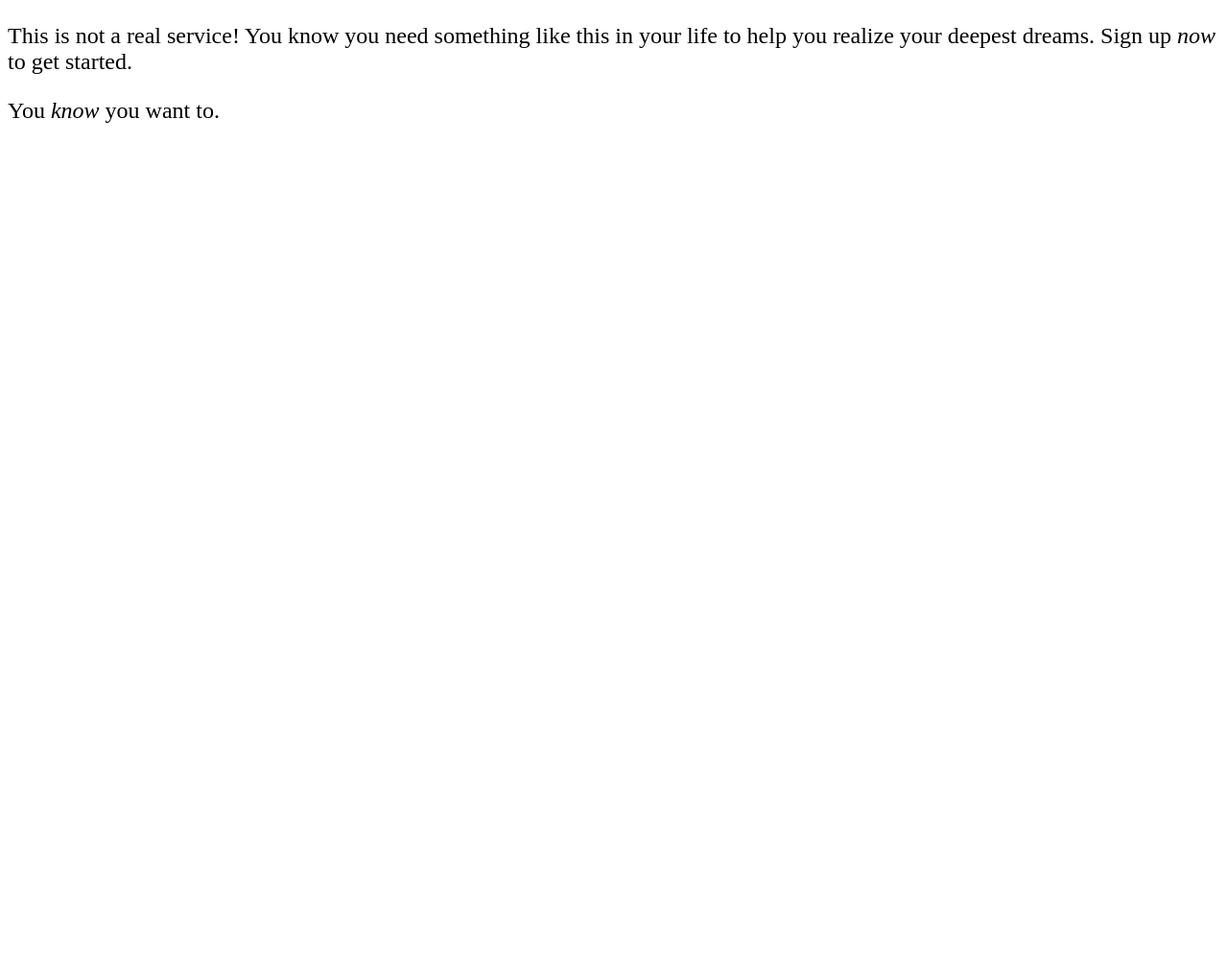
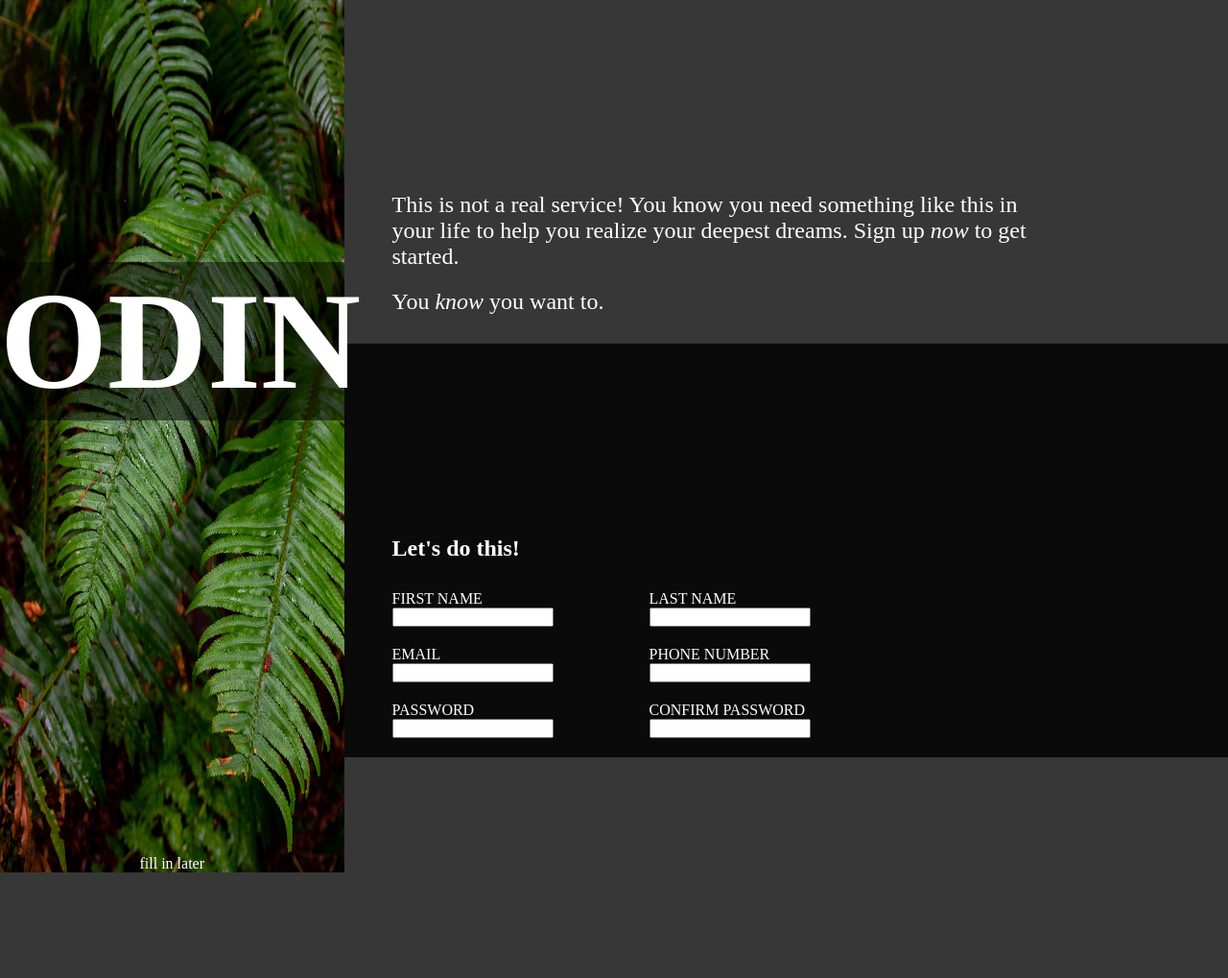
Before and after one commit to ImExtraPolite/signUpForm, a plain HTML site: page index.html in a window 1280 px wide. Shown: the whole page at 96% size. Before the commit the page ends 800 px from the top, so only its background shows below. Drawn offline with Linux system fonts and the light colour scheme.

Commit message:
almost done

```diff
--- a/index.html
+++ b/index.html
@@ -9,14 +9,46 @@
 </head>
 <body>
     <div id="container">
-        <div class="mainLeft"></div>
+        <div class="mainLeft">
+            <img src="images/signUpBackground.jpg" alt="">
+
+            <h1 class="title">ODIN</h1>
+            <p class="copyright">fill in later</p>
+        </div>
+
         <div class="mainRight">
             <div class="top">
                 <p>This is not a real service! You know you need something like this in your life to help you realize your deepest dreams. Sign up <span>now</span> to get started.</p>
 
                 <p>You <span>know</span> you want to.</p>
             </div>
-            <div class="middle"></div>
+            <div class="middle">
+                <h2>Let's do this!</h2>
+
+                <div>
+                    <div class="inputInfo1">
+                        <label for="first-name">FIRST NAME</label>
+                        <input type="text" id="first-name">
+
+                        <label for="email">EMAIL</label>
+                        <input type="email" id="email">
+
+                        <label for="password">PASSWORD</label>
+                        <input type="password" id="password">
+                    </div>
+
+                    <div class="inputInfo2">
+                        <label for="last-name">LAST NAME</label>
+                        <input type="text" id="last-name">
+
+                        <label for="phone-number">PHONE NUMBER</label>
+                        <input type="number" id="phone-number">
+
+                        <label for="confirm-password">CONFIRM PASSWORD</label>
+                        <input type="password" id="confirm-password">
+                    </div>
+                </div>
+            </div>
             <div class="bottom"></div>
         </div>
     </div>
--- a/style.css
+++ b/style.css
@@ -1,3 +1,34 @@
+* {
+    margin: 0;
+    padding: 0;
+    font-family: ubuntu;
+}
+
+body {
+    background-color: rgb(55, 55, 55);
+    color: white;
+}
+
+#container {
+    display: flex;
+}
+
+.mainLeft {
+    width: 50%;
+    height: 909px;
+    position: relative;
+}
+
+.mainLeft img {
+    width: 100%;
+    height: 100%;
+}
+
+.mainRight > div {
+    padding: 200px 200px 0 50px;
+}
+
+
 .top {
     font-size: 1.5rem;
 }
@@ -5,3 +36,49 @@
 .top span {
     font-style: italic;
 }
+
+.title {
+    background-color: rgba(0, 0, 0, 0.5);
+    position: absolute;
+    top: 30%;
+    width: 100%;
+    text-align: center;
+    font-size: 9rem;
+    padding: 20px auto;
+}
+
+.copyright {
+    position: absolute;
+    bottom: 0px;
+    width: 100%;
+    text-align: center;
+}
+
+.top p:first-child {
+    padding-bottom: 20px;
+}
+
+.middle {
+    margin: 30px auto;
+    background-color: rgb(10, 10, 10);
+}
+
+.middle > div {
+    margin-top: 30px;
+    display: flex;
+}
+
+.inputInfo1, .inputInfo2 {
+    display: flex;
+    flex-direction: column;
+}
+
+.inputInfo1 {
+    margin-right: 100px;
+}
+
+
+
+input {
+    margin-bottom: 20px;
+}
```
